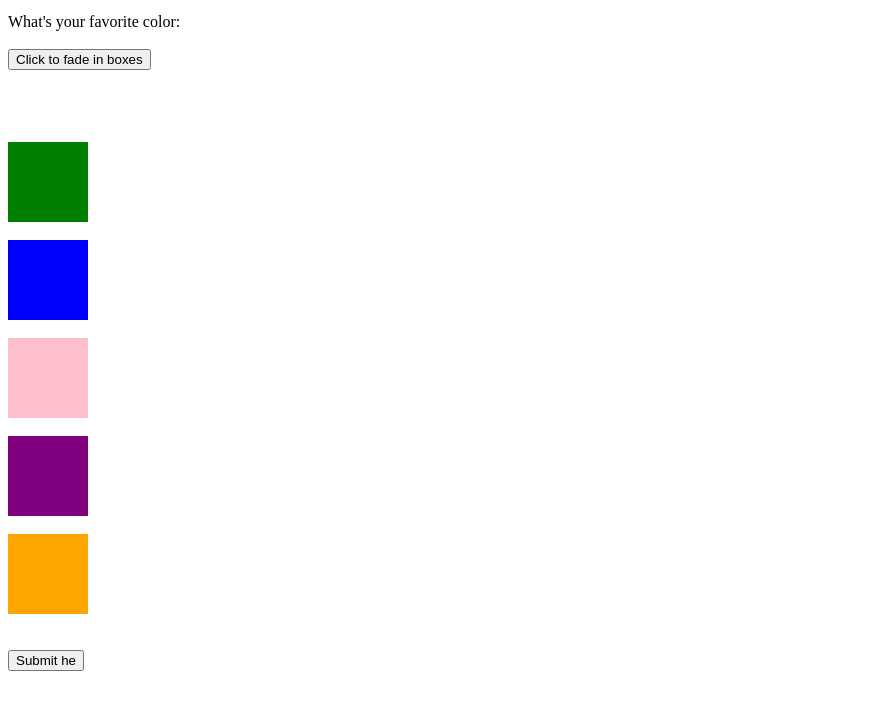
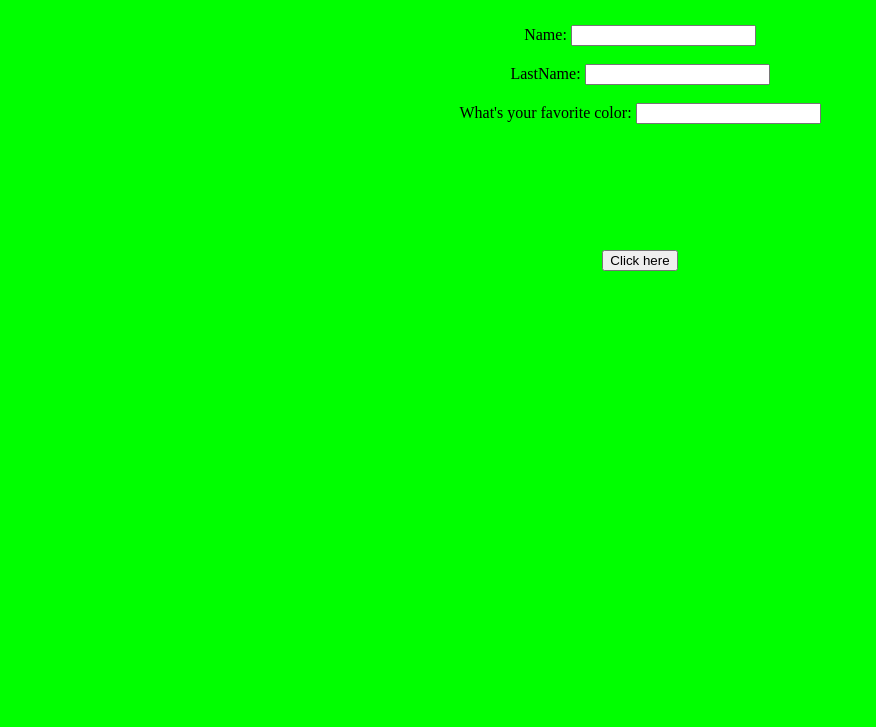
Before and after one commit to mishellt1023/banner-generator, a plain HTML site: page index.html in a window 1280 px wide. Shown: the part 73-800 px from the top of the page, without its empty margins (0-876 px from the left). Drawn offline with nearby package versions, Linux system fonts and the light colour scheme.

Commit message:
submit buttom

```diff
--- a/index.html
+++ b/index.html
@@ -3,53 +3,66 @@
   <head>
     <meta charset="UTF-8">
     <title>Your Choice</title>
-    <script src="//code.jquery.com/jquery-1.12.0.min.js">
-   </script>
+    <script src="//code.jquery.com/jquery-1.12.0.min.js"></script>
+  <style>
+body {
+    background-color:#00ff00;
+}
+</style>
    <script>
         $(function(){
     $("button").click(function(){
-      var div= $("#div1").css("color","red").slideUp(20000).slideDown(200);
-      div.animate({left: '100px'}, "slow");
+      var div= $("#div1").css("color","red").slideUp(200).slideDown(200);
+      div.animate({left: '250px'}, "slow");
       div.animate({fontSize: '3em'},2000);
 
 });
-     $("#div2").css("color", "green").slideUp(200).slideDown(200);
-     $("#div3").css("color","blue").slideUp(200).slideDown(200);
-     $("#div4").css("color", "pink").slideUp(200).slideDown(200);
-     $("#div5").css("color", "purple").slideUp(200).slideDown(200);
-     $("#div6").css("color", "orange").slideUp(200).slideDown(200);
+$('button').click(function(){
+       var userName = $('#userName').val();
+       $('input').css('background-color',userName);
+  });
+$('button').click(function(){
+       var userLastname = $('#userLastname ').val();
+       $('input').css('background-color',userLastname);
+  });
+$('button').click(function(){
+       var userColor = $('#userColor').val();
+       $('input').css('background-color',userColor);
+  });
+
 
 
 });
-
    </script>
   </head>
   <body>
-  Name:  <input>
+      <h1>Your Choice</h1>
+      <div id="example1">
+          <br>
+    <center>  Name:
+  <input id=" userName:">
   <br>
   <br>
-
-  LastName: <input>
+ LastName:
+ <input id="LastName:">
   <br>
   <br>
   What's your favorite color:
+  <input id="userColor">
    <br>
    <br>
- <button>Click to fade in boxes</button><br>
+
+
  <br>
 
  <br>
 <div id="div1" style="width:140px;height:60px;display:none;background-color:Black;position:absolute">HEllO</div>
+
 <br>
 <br>
-<div id="div2" style="width:80px;height:80px;display:none;background-color:green;"></div><br>
-<div id="div3" style="width:80px;height:80px;display:none;background-color:blue;"></div>
-<br>
-<div id="div4" style="width:80px;height:80px;display:none;background-color:pink;"></div><br>
-<div id="div5" style="width:80px;height:80px;display:none;background-color:purple;"></div><br>
-<div id="div6" style="width:80px;height:80px;display:none;background-color:orange;"></div>
 <br>
 <br>
-   <button>Submit he</button><br>
+ <button>Click here</button><br>
+ </center>
   </body>
 </html>
```
